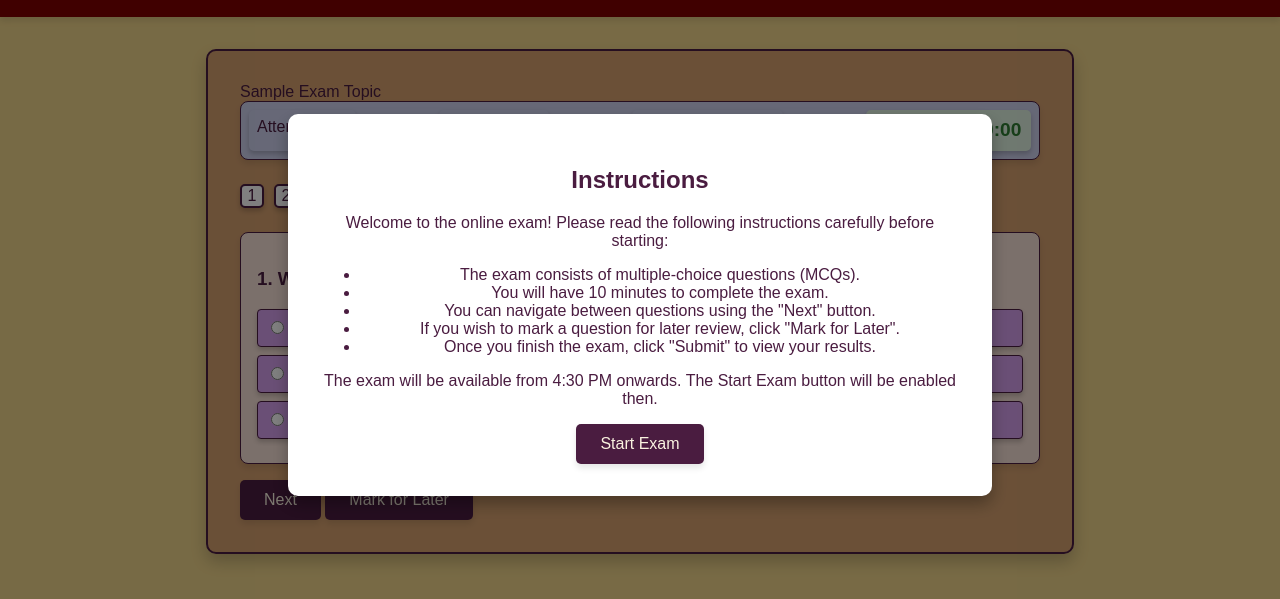
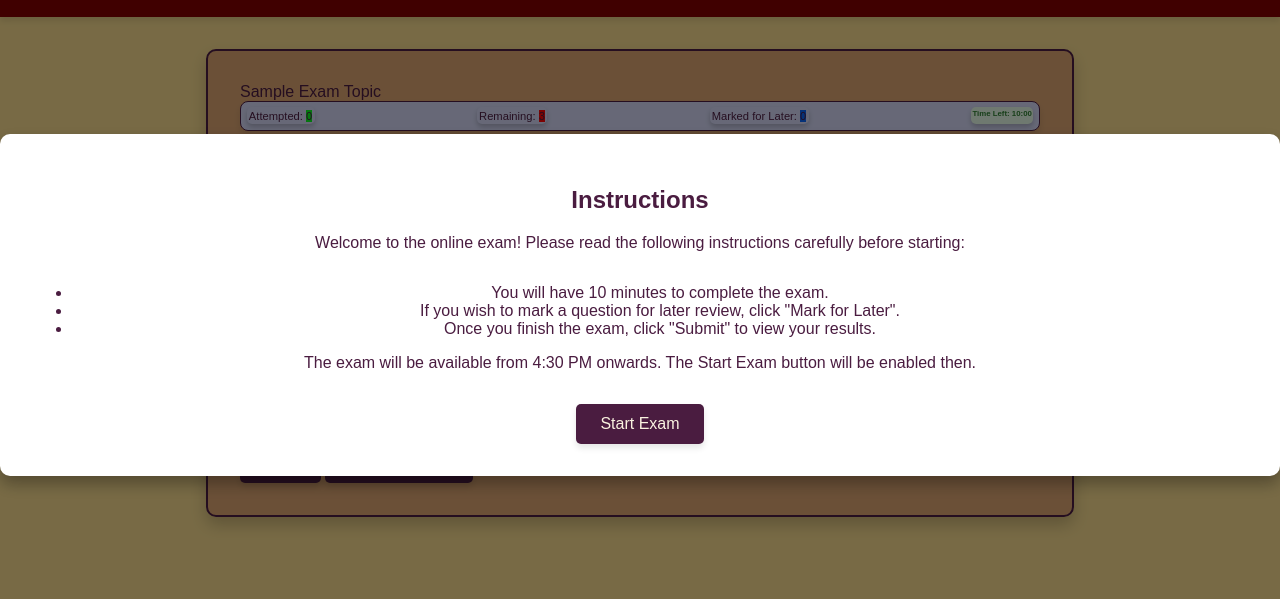
Before and after one commit to PHYZIGS/EXAM, a plain HTML site: page index.html in a window 1280 px wide. Shown: the part 95-694 px from the top of the page. Drawn offline with nearby package versions, Linux system fonts and the light colour scheme.

Commit message:
Update index.html

```diff
--- a/index.html
+++ b/index.html
@@ -72,7 +72,7 @@
             display: flex;
             justify-content: space-between;
             margin-bottom: 1.5em;
-            font-size: 1em;
+            font-size: 0.7em;
             padding: 0.5em;
             background-color: #ced1ee;
             border: 1px solid #4A1C40;
@@ -81,7 +81,7 @@
         }
         .timer {
             font-weight: bold;
-            font-size: 1.2em;
+            font-size: 0.7em;
             color: #2E7D32;
             background-color: #DFF2E1;
             padding: 0.5em;
@@ -89,7 +89,7 @@
             box-shadow: 0 3px 5px rgba(0, 0, 0, 0.2);
         }
         .status div {
-            padding: 0.5em;
+            padding: 0.2em;
             border-radius: 5px;
             box-shadow: 0 3px 5px rgba(0, 0, 0, 0.2);
         }
@@ -153,7 +153,7 @@
             margin-top: 1em;
         }
         canvas {
-            width: 100%;
+            width: 500px;
             height: auto;
         }
         #start-modal {
@@ -173,10 +173,10 @@
             border-radius: 10px;
             box-shadow: 0 8px 16px rgba(0, 0, 0, 0.3);
             text-align: center;
-            width: 50%;
+            width: 100%;
         }
         #start-modal-content p {
-            margin-bottom: 1em;
+            margin-bottom: 2em;
         }
     </style>
 </head>
@@ -191,9 +191,8 @@
             <h2>Instructions</h2>
             <p>Welcome to the online exam! Please read the following instructions carefully before starting:</p>
             <ul>
-                <li>The exam consists of multiple-choice questions (MCQs).</li>
+
                 <li>You will have 10 minutes to complete the exam.</li>
-                <li>You can navigate between questions using the "Next" button.</li>
                 <li>If you wish to mark a question for later review, click "Mark for Later".</li>
                 <li>Once you finish the exam, click "Submit" to view your results.</li>
             </ul>
```
